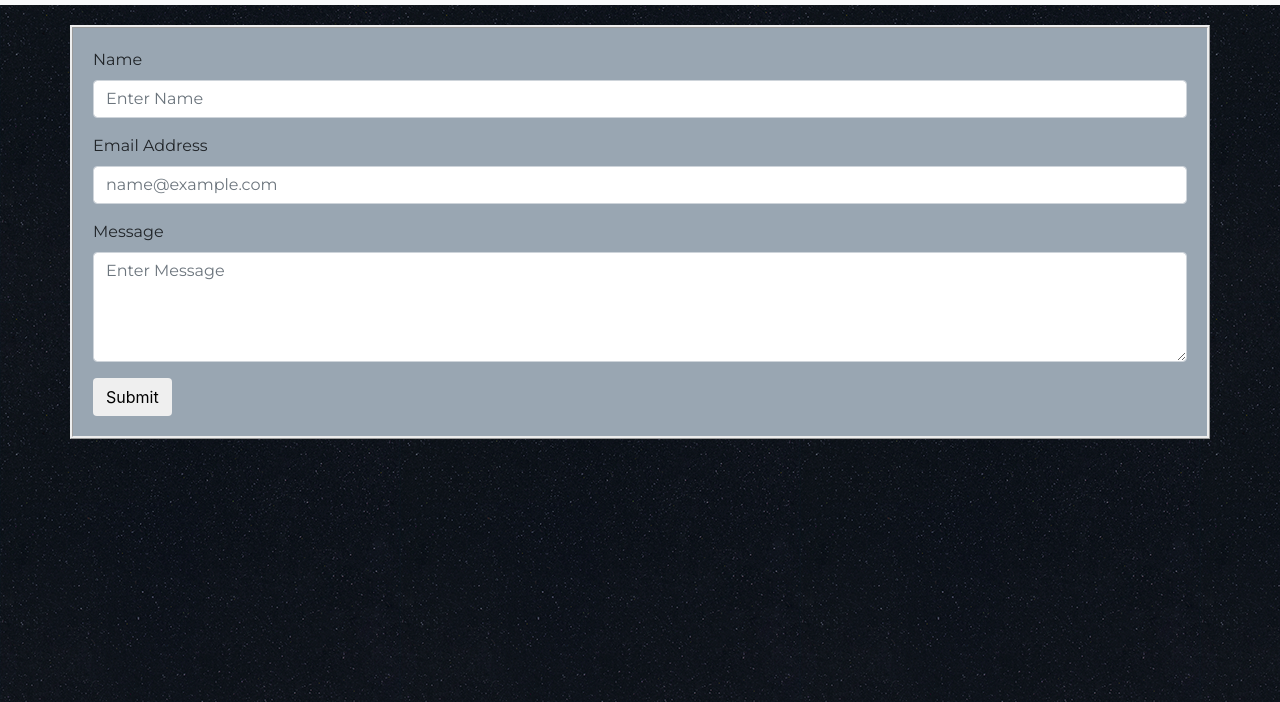
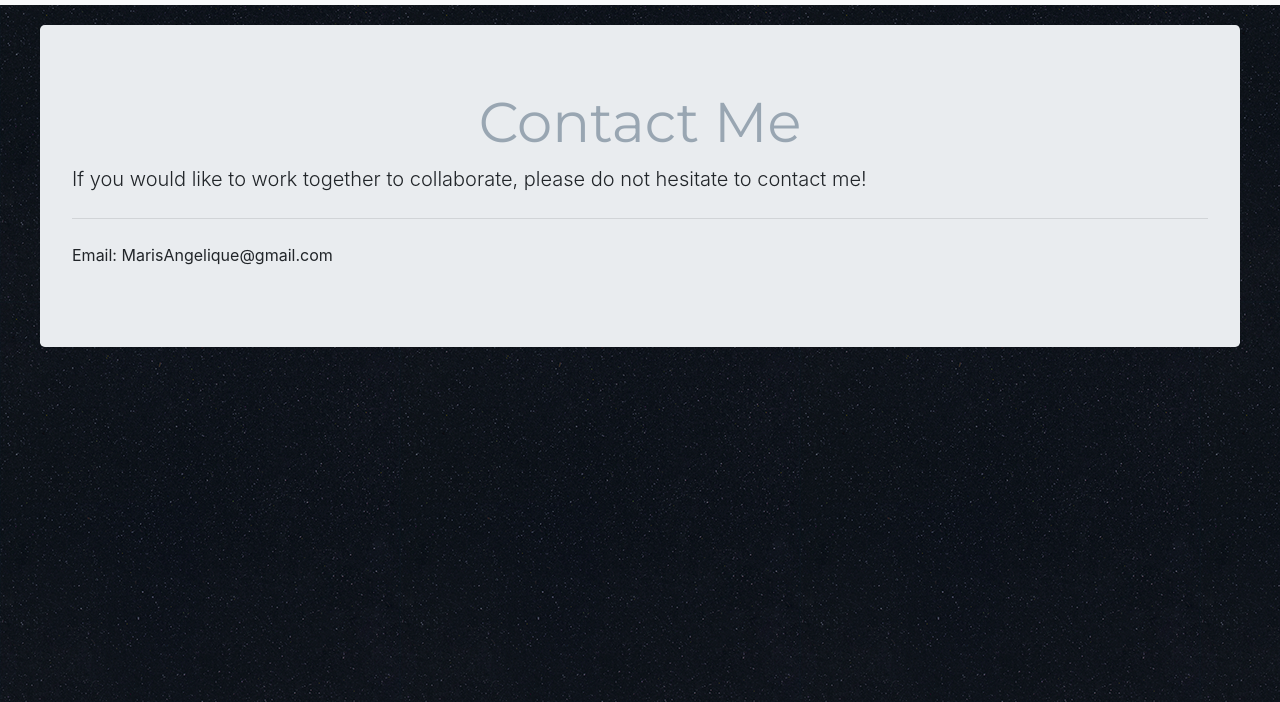
Before and after one commit to marisangelique/Bootstrap-Portfolio, a plain HTML site: page contact.html in a window 1280 px wide. Shown: the part 98-800 px from the top of the page. Drawn offline with nearby package versions, Linux system fonts and the light colour scheme.

Commit message:
Contact Page Edits

```diff
--- a/assets/css/style2.css
+++ b/assets/css/style2.css
@@ -95,3 +95,14 @@ h5{
     border-style: ridge;
     margin-top: 40px;
 }
+
+.contactPage{
+    margin-top: 20px;
+    margin-left: 40px;
+    margin-right: 40px;
+}
+
+.contactMe{
+    text-align: center;
+    font-family: 'Montserrat', sans-serif;
+}
--- a/contact.html
+++ b/contact.html
@@ -62,23 +62,15 @@
 
         </nav>
 
-        <div class="container contact">
-            <form>
-                <div class="form-group">
-                    <label for="exampleFormControlInput1">Name</label>
-                    <input type="name" class="form-control" id="exampleFormControlInput1" placeholder="Enter Name">
-                </div>
-                <div class="form-group">
-                    <label for="exampleFormConrolInput1">Email Address</label>
-                    <input type="email" class="form-control" id="exampleFormControlInput1" placeholder="name@example.com">
-                </div>
-                <div class="form-group">
-                    <label for="exampleFormControlTextarea1">Message</label>
-                    <textarea class="form-control" id="exampleFormControlTextarea1" rows="4" placeholder="Enter Message"></textarea>
-                </div>
-                <button type="submit" class="btn hvr-back-pulse submit">Submit</button>
-            </form>
+        <div class="jumbotron contactPage">
+            <h1 class="display-4 contactMe">Contact Me</h1>
+            <p class="lead">If you would like to work together to collaborate, please do not hesitate to contact me!</p>
+            <hr class="my-4">
+            <p>Email: MarisAngelique@gmail.com</p>
+
         </div>
+
+
 
 
     </body>
```
Also changed, not shown: 2 other files.
